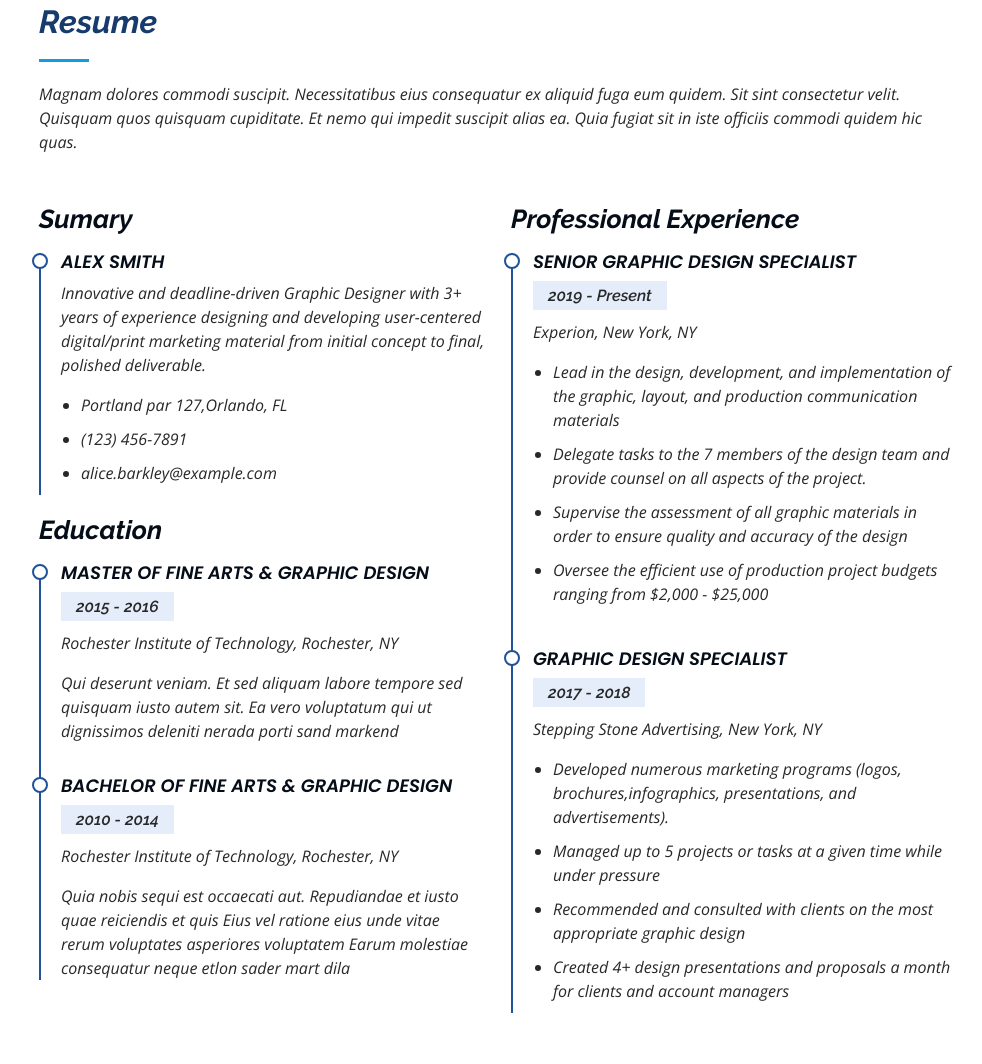
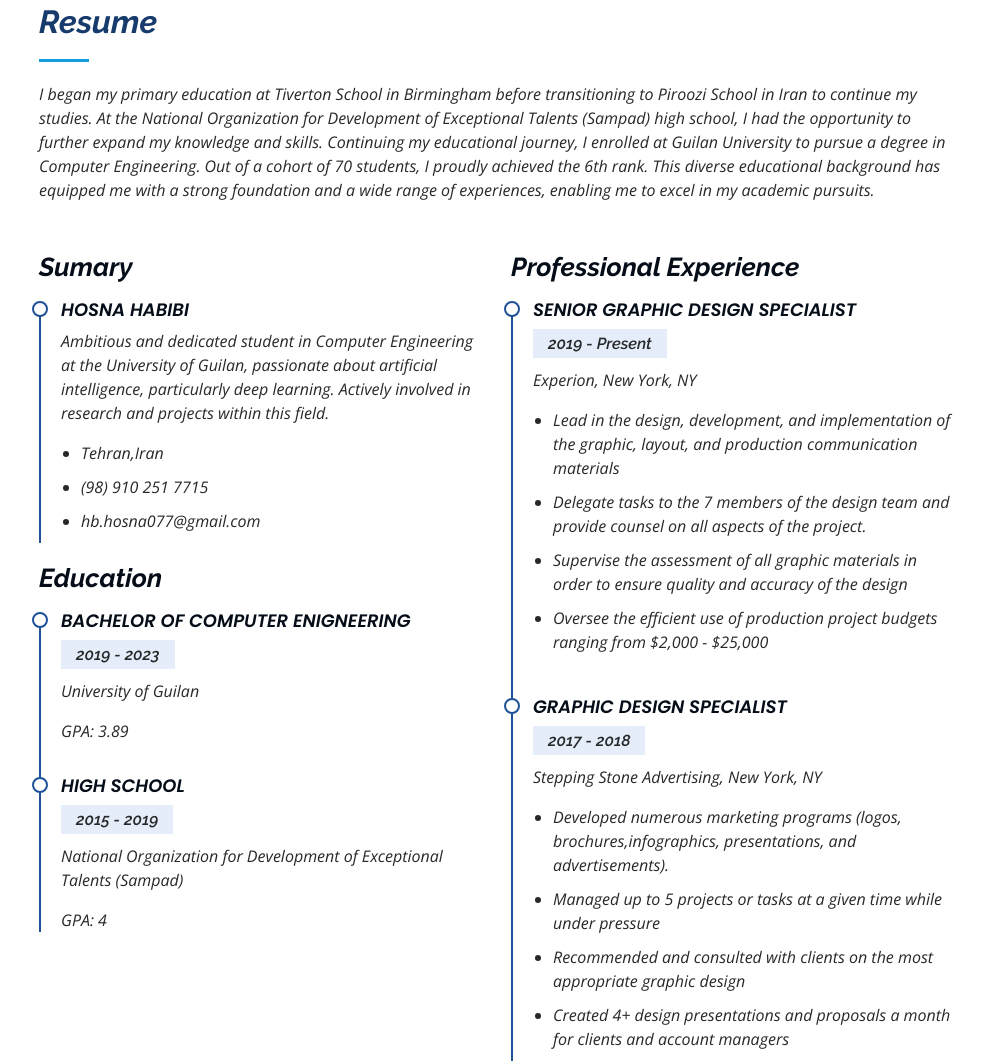
Before and after one commit to HosnawHb/hosnawhb.github.io, a plain HTML site: page index.html in a window 1280 px wide. Shown: the part 2678-3742 px from the top of the page, without its empty margins (291-1273 px from the left). Drawn offline with nearby package versions, Linux system fonts and the light colour scheme.

Commit message:
index.html

```diff
--- a/index.html
+++ b/index.html
@@ -241,34 +241,34 @@
 
         <div class="section-title">
           <h2>Resume</h2>
-          <p>Magnam dolores commodi suscipit. Necessitatibus eius consequatur ex aliquid fuga eum quidem. Sit sint consectetur velit. Quisquam quos quisquam cupiditate. Et nemo qui impedit suscipit alias ea. Quia fugiat sit in iste officiis commodi quidem hic quas.</p>
+          <p>I began my primary education at Tiverton School in Birmingham before transitioning to Piroozi School in Iran to continue my studies. At the National Organization for Development of Exceptional Talents (Sampad) high school, I had the opportunity to further expand my knowledge and skills. Continuing my educational journey, I enrolled at Guilan University to pursue a degree in Computer Engineering. Out of a cohort of 70 students, I proudly achieved the 6th rank. This diverse educational background has equipped me with a strong foundation and a wide range of experiences, enabling me to excel in my academic pursuits.</p>
         </div>
 
         <div class="row">
           <div class="col-lg-6" data-aos="fade-up">
             <h3 class="resume-title">Sumary</h3>
             <div class="resume-item pb-0">
-              <h4>Alex Smith</h4>
-              <p><em>Innovative and deadline-driven Graphic Designer with 3+ years of experience designing and developing user-centered digital/print marketing material from initial concept to final, polished deliverable.</em></p>
+              <h4>Hosna Habibi</h4>
+              <p><em>Ambitious and dedicated student in Computer Engineering at the University of Guilan, passionate about artificial intelligence, particularly deep learning. Actively involved in research and projects within this field.</em></p>
               <ul>
-                <li>Portland par 127,Orlando, FL</li>
-                <li>(123) 456-7891</li>
-                <li>alice.barkley@example.com</li>
+                <li>Tehran,Iran</li>
+                <li>(98) 910 251 7715</li>
+                <li>hb.hosna077@gmail.com</li>
               </ul>
             </div>
 
             <h3 class="resume-title">Education</h3>
             <div class="resume-item">
-              <h4>Master of Fine Arts &amp; Graphic Design</h4>
-              <h5>2015 - 2016</h5>
-              <p><em>Rochester Institute of Technology, Rochester, NY</em></p>
-              <p>Qui deserunt veniam. Et sed aliquam labore tempore sed quisquam iusto autem sit. Ea vero voluptatum qui ut dignissimos deleniti nerada porti sand markend</p>
+              <h4>Bachelor of Computer Enigneering</h4>
+              <h5>2019 - 2023</h5>
+              <p><em>University of Guilan</em></p>
+              <p>GPA: 3.89</p>
             </div>
             <div class="resume-item">
-              <h4>Bachelor of Fine Arts &amp; Graphic Design</h4>
-              <h5>2010 - 2014</h5>
-              <p><em>Rochester Institute of Technology, Rochester, NY</em></p>
-              <p>Quia nobis sequi est occaecati aut. Repudiandae et iusto quae reiciendis et quis Eius vel ratione eius unde vitae rerum voluptates asperiores voluptatem Earum molestiae consequatur neque etlon sader mart dila</p>
+              <h4>High School</h4>
+              <h5>2015 - 2019</h5>
+              <p><em>National Organization for Development of Exceptional Talents (Sampad) </em></p>
+              <p>GPA: 4</p>
             </div>
           </div>
           <div class="col-lg-6" data-aos="fade-up" data-aos-delay="100">
```
